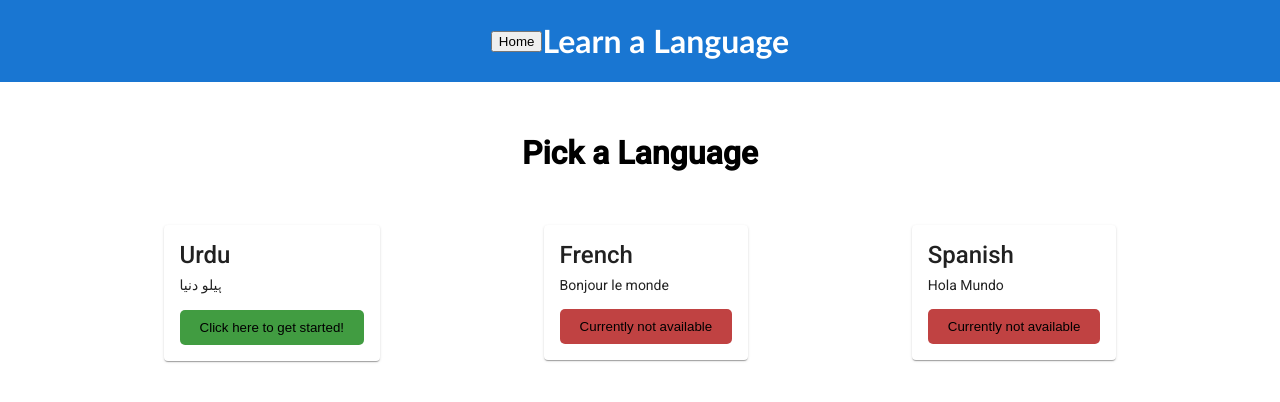
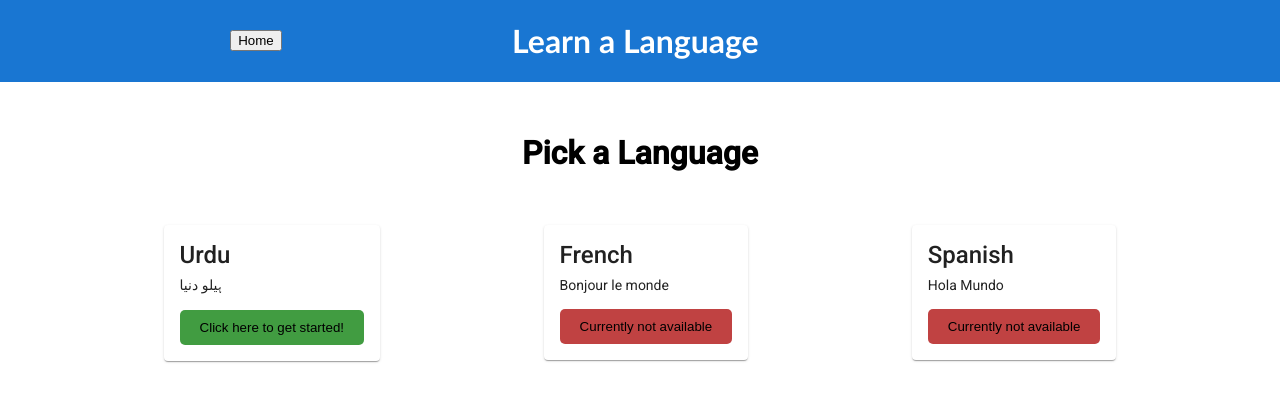
Before and after one commit to farshad-s/learn-a-lang, an Angular app: page /home in a window 1280 px wide. Shown: the top 402 px of the page. Built offline with nearby package versions, Linux system fonts and the light colour scheme.

Commit message:
added styling for button holder

```diff
--- a/src/app/nav-bar/nav-bar.component.css
+++ b/src/app/nav-bar/nav-bar.component.css
@@ -1,8 +1,14 @@
 .toolbar {
   display: flex;
   align-items: center;
-  justify-content: center;
+  justify-content: flex-start;
   background-color: #1976d2;
   color: white;
   font-weight: 600;
 }
+
+.button-holder {
+  width: 40%;
+  display: flex;
+  justify-content: center;
+}
```
